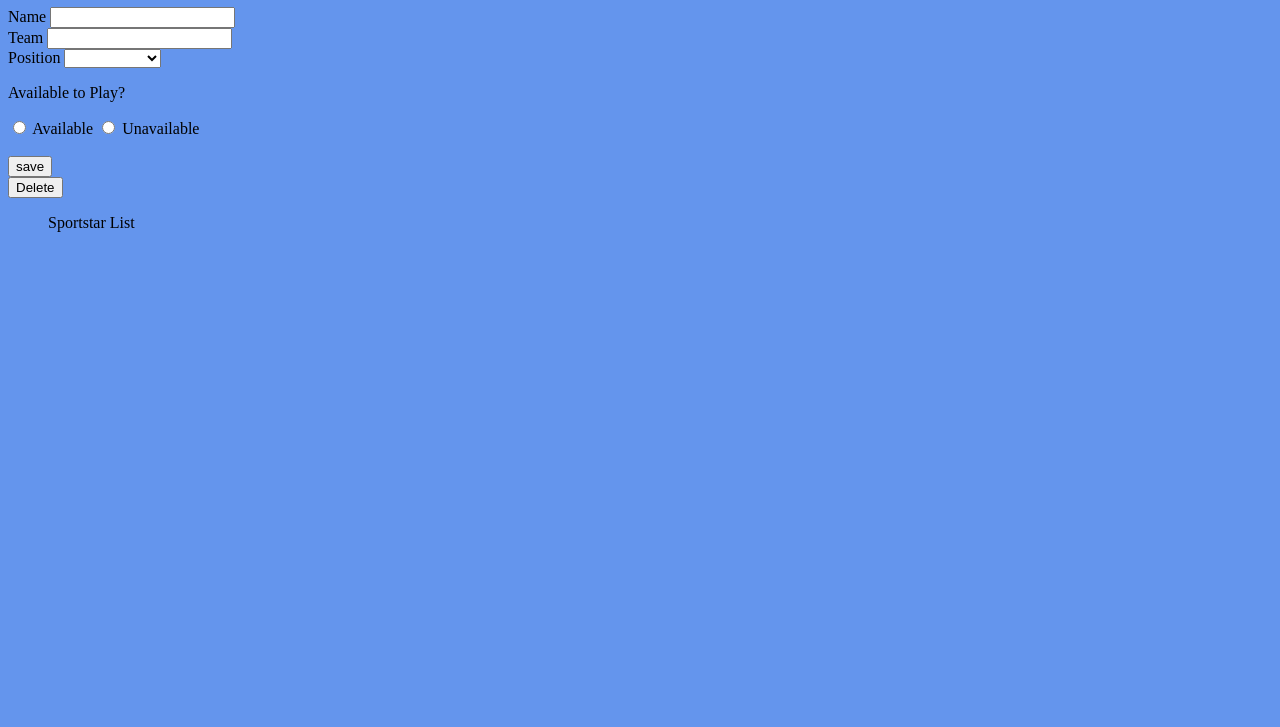
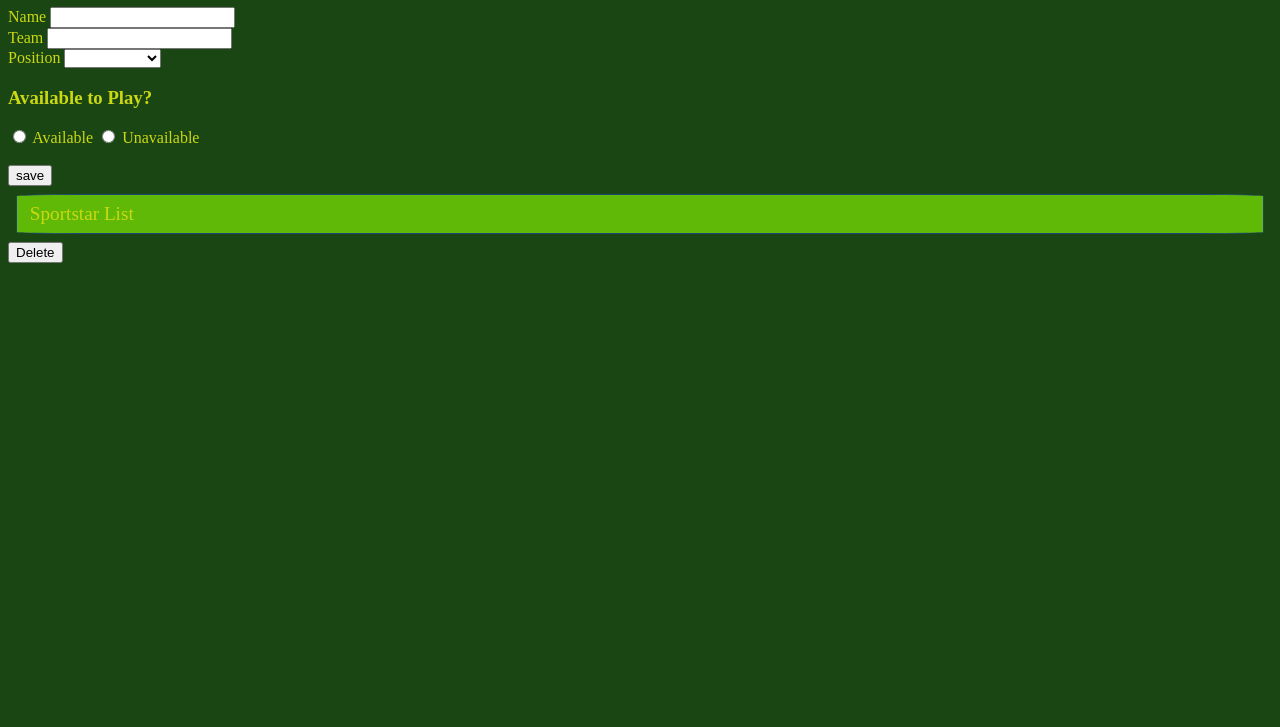
Before and after one commit to alex-woods89/w6-wkend-hw, a plain HTML site: page index.html in a window 1280 px wide. Shown: the part 73-800 px from the top of the page. Drawn offline with Linux system fonts and the light colour scheme.

Commit message:
added css

```diff
--- a/css/main.css
+++ b/css/main.css
@@ -1,3 +1,22 @@
 body {
-        background-color: cornflowerblue
+        background-color: #194613;
+        color: rgb(203, 216, 18)
 }
+
+.sports-list {
+    color: rgb(203, 216, 18);
+    font-size: larger;
+    display: flexbox, float;
+    flex-wrap: wrap;
+    list-style-type: none;
+    margin: 0.5rem 0.5rem;
+  padding: 0.5rem 0.8rem;
+  border: 1px solid #20437c;
+  border-radius: 5%;
+  background: rgb(96, 185, 6);
+}
+
+p {
+    font-size: larger;
+
+}
--- a/index.html
+++ b/index.html
@@ -33,7 +33,7 @@
             </select>
           </div>
         </div>
-        <p>Available to Play?</p>
+        <h3>Available to Play?</h3>
         <div>
         <input type="radio" id="available" name = "availability" value = "available" >
          <label for="available">Available</label>
@@ -43,7 +43,8 @@
     </br>
         <input type="submit" value="save"/>
       </form>
+
+      <ul class ="sports-list">Sportstar List</ul>
       <button id = 'delete-all'>Delete</button>
-      <ul>Sportstar List</ul>
 </body>
 </html>
--- a/js/app.js
+++ b/js/app.js
@@ -9,11 +9,14 @@ document.addEventListener('DOMContentLoaded', () =>{
 const handleNewItemFormSubmit = function(event){
     event.preventDefault()
 const parentElement = document.querySelector('ul')
+
 const childElement = document.createElement('p')
 childElement.textContent = `${event.target.name.value}, ${event.target.team.value}, ${event.target.position.value}, ${event.target.available.value}`
 parentElement.appendChild(childElement)
 event.target.reset()
 }
+
+
 const handleDeleteButtonClick = function(event){
 const sportstarList = document.querySelector('ul')
 sportstarList.innerHTML = ''
```
